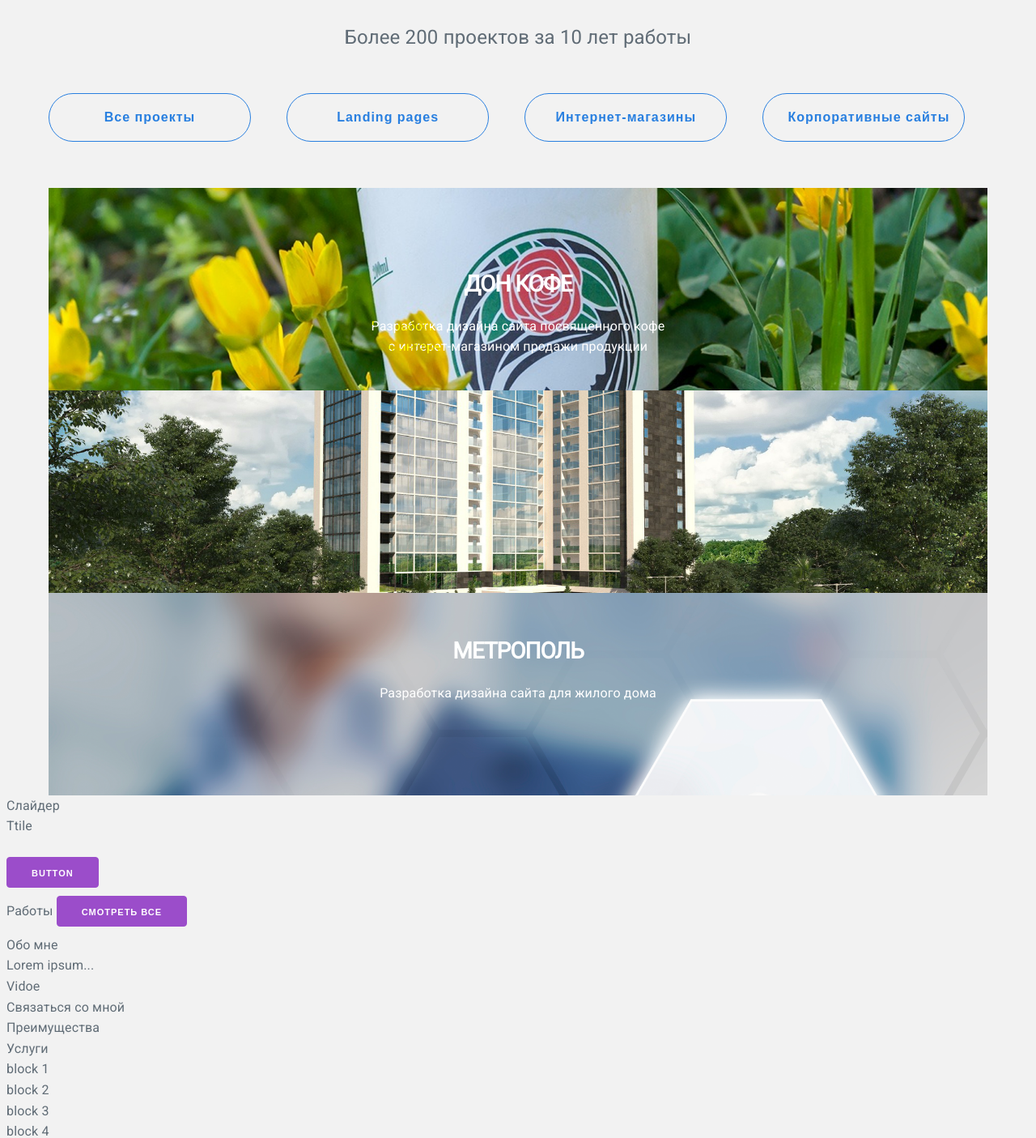
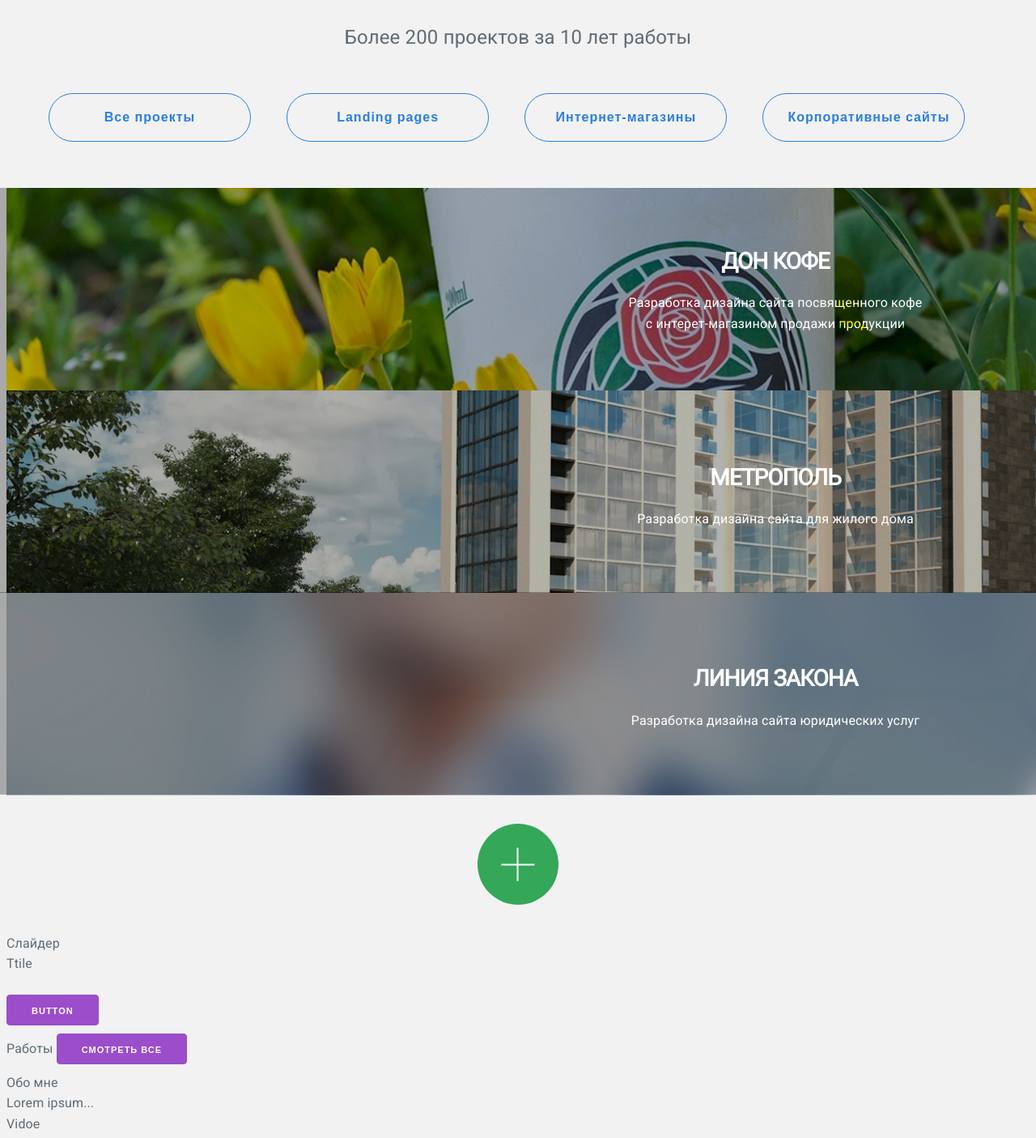
Before and after one commit to ssoffitt/portfolio, a Django app: page / in a window 1280 px wide; the page is wider, and only the part inside the window is pictured. Shown: the part 1040-2445 px from the top of that part at 81% size. Run offline with Django 3.2, Linux system fonts and the light colour scheme; data that the repository does not hold is empty; parts of the project's set-up code (start-up, migrations or seed data) failed here and were passed over.

Commit message:
update main page

```diff
--- a/templates/alex/index.html
+++ b/templates/alex/index.html
@@ -11,7 +11,7 @@
             border-color: #34a759 !important;
             color: white !important;
         }
-    button#order-design:hover {
+        button#order-design:hover {
             background-color: #15943d !important;
             border-color: #15943d !important;
             color: white !important;
@@ -20,6 +20,11 @@
             background-color:rgba(214, 29, 29, 0.4) !important;
             opacity: 0.5 !important;
             z-index: -1
+        }
+    div#block-4 a:hover {
+            background-color: #15943d !important;
+            border-color: #15943d !important;
+            color: white !important;
         }
     </style>
 
@@ -33,7 +38,7 @@
   </head>
   <body width=100% style="background-color: #f2f2f2; font-family: 'Roboto', sans-serif;">
         <!-- <nav> -->
-        <div width=100>
+        <div width=100% style="background-color: #f2f2f2">
         <div style="width:1160px; margin: 0 auto;">
             <ul style="list-style: none; margin: 0; padding: 0;">
                 <img alt="logo-full" style="padding-right: 40px;" src="{% static 'img/logo-full.png' %}">
@@ -62,6 +67,9 @@
                     <div></div>
                 </div>
             </div>
+        </div>
+        <div>
+        <div style="height: 100%; width: 1160px; margin: 0 auto;" >
             <div id="block-2" style="width: 100%; height: 400px;float: left;">
                 <p style="font-size: 50px; text-align: center; margin-bottom: 15px; margin-top: 100px;">ПОРТФОЛИО</p>
                 <p style="font-size: 24px; text-align: center; margin-bottom: 50px;">Более 200 проектов за 10 лет работы</p>
@@ -71,18 +79,32 @@
                 <button style="width: 250px; height: 60px; background-color: #f2f2f2; border-radius: 30px; border-color: #287fe0; color: #287fe0; font-size: 16px; text-transform: none;;">Корпоративные сайты</button>
 
             </div>
-            <div  id="block-2" style="width: 100%; height: 750px;float: left; overflow: hidden;">
+        </div>
+            <div  id="block-3" style="width: 1900px; height: 750px;float: left; overflow: hidden;">
                 <div style="height: 250px;"><img src="{% static 'img/block1.png' %}" />
-                <h3 style="mix-blend-mode: color-dodge; font-weight: bold; color: white; text-align: center; margin-top: -270px;">ДОН КОФЕ</h3>
-                <p style="mix-blend-mode: color-dodge; color: white; text-align: center;">Разработка дизайна сайта посвященного кофе <br>
-                    с интерет-магазином продажи продукции</p></div>
+                    <div style="background-color: black; z-index: 1; opacity: 0.3; width: 100%; height: 250px; margin-top: -503px !important;position: absolute; right: 0;">
+                    </div>
+                    <h3 style="mix-blend-mode: color-dodge; font-weight: bold; color: white; text-align: center; margin-top: -430px; z-index: 100; position: relative;">ДОН КОФЕ</h3>
+                    <p style="mix-blend-mode: color-dodge; color: white; text-align: center; z-index: 100; position: relative;">Разработка дизайна сайта посвященного кофе <br>
+                        с интерет-магазином продажи продукции</p>
+                </div>
                 <div style="height: 250px;"><img src="{% static 'img/block3.png' %}" />
-                <h3 style="mix-blend-mode: color-dodge; font-weight: bold; color: white; text-align: center;">МЕТРОПОЛЬ</h3>
-                <p style="mix-blend-mode: color-dodge; color: white; text-align: center;">Разработка дизайна сайта для жилого дома</p></div>
+<div style="background-color: black; z-index: 1; opacity: 0.3; width: 100%; height: 250px; margin-top: -494px !important;position: absolute; right: 0;">
+                    </div>
+
+                <h3 style="mix-blend-mode: color-dodge; font-weight: bold; color: white; text-align: center; margin-top: -404px; z-index: 100; position: relative;">МЕТРОПОЛЬ</h3>
+                <p style="mix-blend-mode: color-dodge; color: white; text-align: center; z-index: 100; position: relative;">Разработка дизайна сайта для жилого дома</p></div>
                 <div style="height: 250px;"><img src="{% static 'img/block2.png' %}" />
-                <h3 style="mix-blend-mode: color-dodge; font-weight: bold; color: white; text-align: center;">ЛИНИЯ ЗАКОНА</h3>
-                <p style="mix-blend-mode: color-dodge; color: white; text-align: center;">Разработка дизайна сайта юридических услуг</p></div>
+<div style="background-color: black; z-index: 1; opacity: 0.3; width: 100%; height: 250px; margin-top: -509px !important;position: absolute; right: 0;">
+                    </div>
+
+
+                <h3 style="mix-blend-mode: color-dodge; font-weight: bold; color: white; text-align: center; margin-top: -420px; z-index: 100; position: relative;">ЛИНИЯ ЗАКОНА</h3>
+                <p style="mix-blend-mode: color-dodge; color: white; text-align: center; z-index: 100; position: relative;">Разработка дизайна сайта юридических услуг</p></div>
             </div>
+            <div style="float: left; display: flex; justify-content: center; width: 100%;  height:170px; align-items: center;" id="block-4">
+                <a style="height: 100px; width:100px; background-color: #34a759; background-image: url('static/img/plus.png'); background-position: center; background-repeat: no-repeat; border-color: #34a759; border-radius: 60px;" href="#">
+                </a></div>
             </div>
             </div>
             <div style="float: clean;">Cлайдер
```
Also changed, not shown: jsapp/static/img/block1.png, jsapp/static/img/plus.png, jsapp/static/jsapp/app.js, 1 other file.
